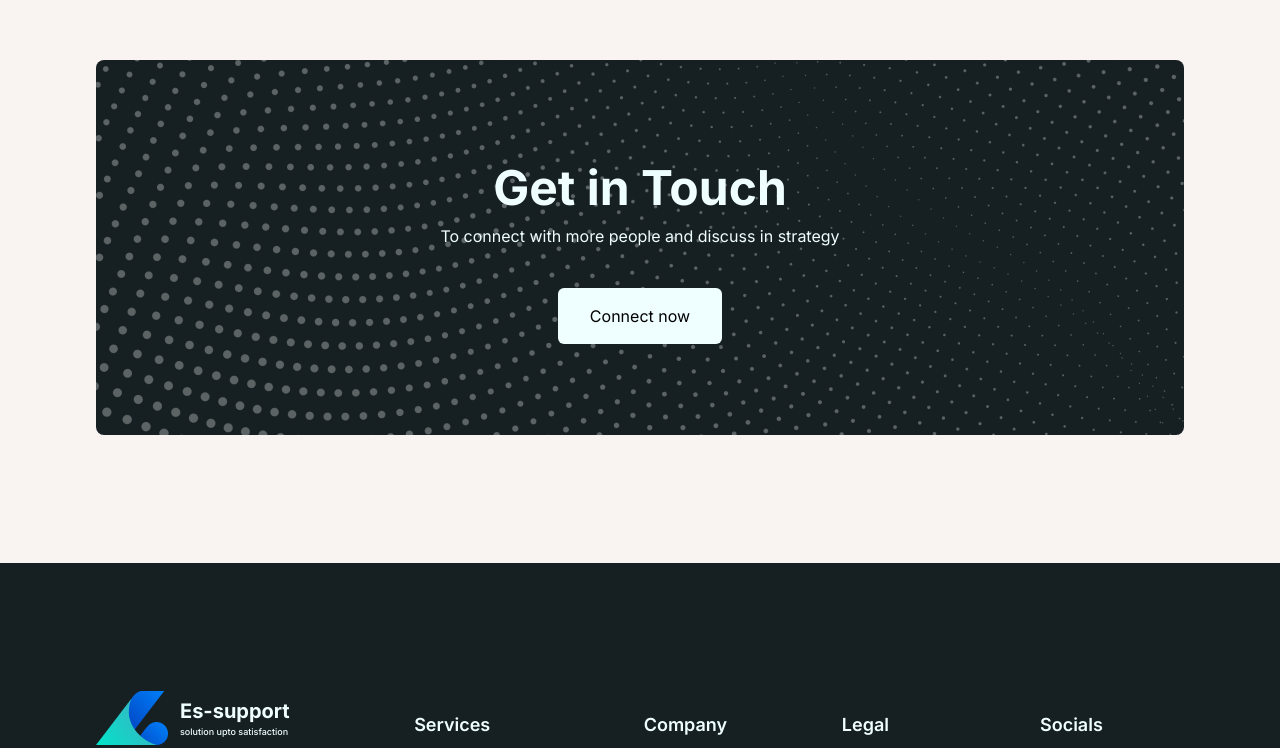
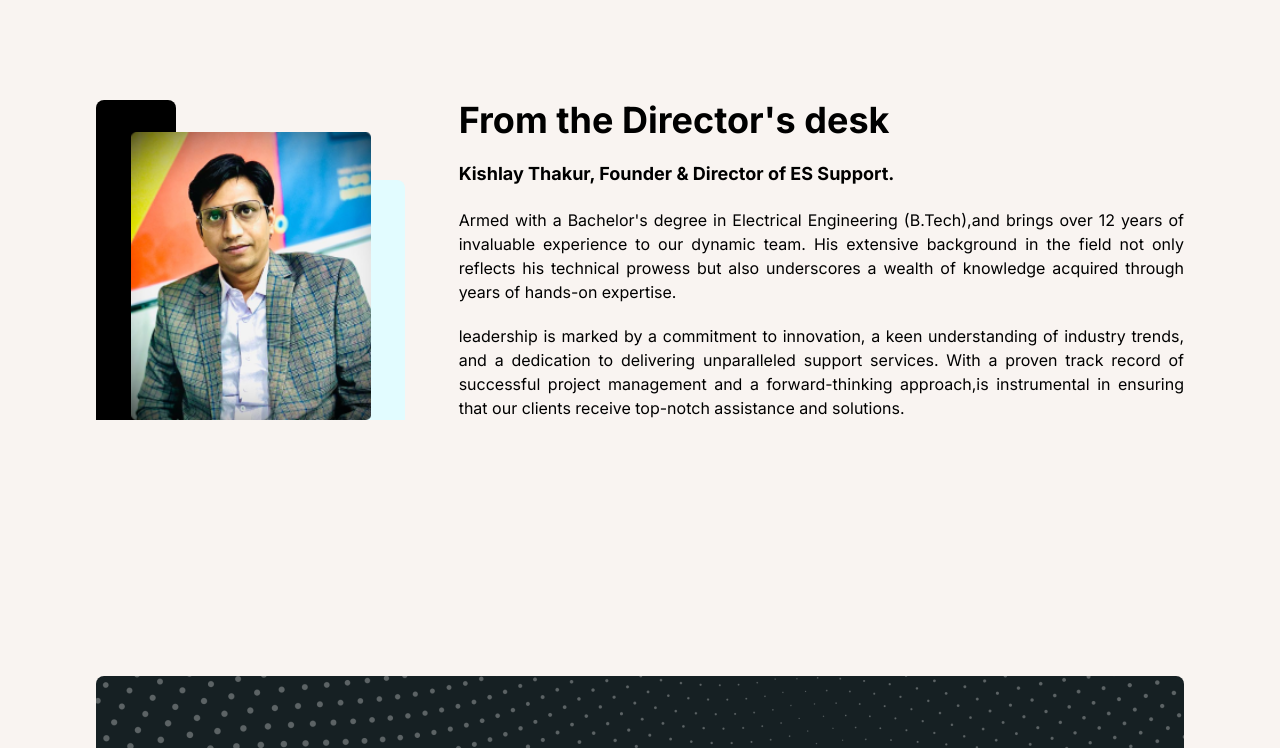
Before and after one commit to Amrit-Thapa/es-support-fe, a Next.js app: page /about in a window 1280 px wide. Shown: the part 1914-2662 px from the top of the page. Built offline with nearby package versions, Linux system fonts and the light colour scheme.

Commit message:
adding - director section

```diff
--- /dev/null
+++ b/src/app/about/Directors.tsx
@@ -0,0 +1,52 @@
+import React from "react";
+import director from "@/../public/assets/images/director.png";
+
+const Directors = () => {
+  return (
+    <section className="bg-lightOrange">
+      <div className="container mx-auto px-4 py-16 md:px-24 md:py-32">
+        <div className="text-center pb-5 md:hidden sm:block">
+          <div className="font-bold">From the Director's desk</div>
+          <div className="text-xs font-bold">
+            Kishlay Thakur, Founder & Director of ES Support.
+          </div>
+        </div>
+        <div className="grid grid-cols-1 md:grid-cols-3 md:flex-row justify-center md:items-end w-3/4 md:w-full m-auto">
+          <div className="relative h-[251px] md:h-80 md:w-[309px]">
+            <div className="absolute h-full w-20 bg-black rounded-t-lg"></div>
+            <img
+              src={director.src}
+              className="md:w-60 w-44 m-auto md:h-72 h-52 z-10 absolute bottom-0 left-2/4 -translate-x-2/4"
+            />
+            <div className="absolute h-3/4 w-20 bg-[#E2FCFF] rounded-t-lg right-0 bottom-0"></div>
+          </div>
+          <div className="space-y-5 text-[9px] md:text-base text-justify mt-10 md:col-span-2">
+            <div className="text-4xl text-black hidden md:block font-bold">
+              From the Director's desk
+            </div>
+            <div className="text-lg text-black hidden md:block font-bold">
+              Kishlay Thakur, Founder & Director of ES Support.
+            </div>
+            <div>
+              Armed with a Bachelor's degree in Electrical Engineering
+              (B.Tech),and brings over 12 years of invaluable experience to our
+              dynamic team. His extensive background in the field not only
+              reflects his technical prowess but also underscores a wealth of
+              knowledge acquired through years of hands-on expertise.
+            </div>
+            <div>
+              leadership is marked by a commitment to innovation, a keen
+              understanding of industry trends, and a dedication to delivering
+              unparalleled support services. With a proven track record of
+              successful project management and a forward-thinking approach,is
+              instrumental in ensuring that our clients receive top-notch
+              assistance and solutions.
+            </div>
+          </div>
+        </div>
+      </div>
+    </section>
+  );
+};
+
+export default Directors;
--- a/src/app/about/page.tsx
+++ b/src/app/about/page.tsx
@@ -2,6 +2,7 @@ import Footer from "@/sections/Footer";
 import GetInTouch from "@/sections/GetInTouch";
 import Header from "@/sections/Header";
 import React from "react";
+import Directors from "./Directors";
 import Hero from "./Hero";
 import OurValues from "./OurValues";
 
@@ -12,7 +13,8 @@ const Page = () => {
         <Header />
         <Hero />
       </div>
-      <OurValues/>
+      <OurValues />
+      <Directors />
       <GetInTouch />
       <Footer />
     </>
```
Also changed, not shown: public/assets/images/director.png (added).
